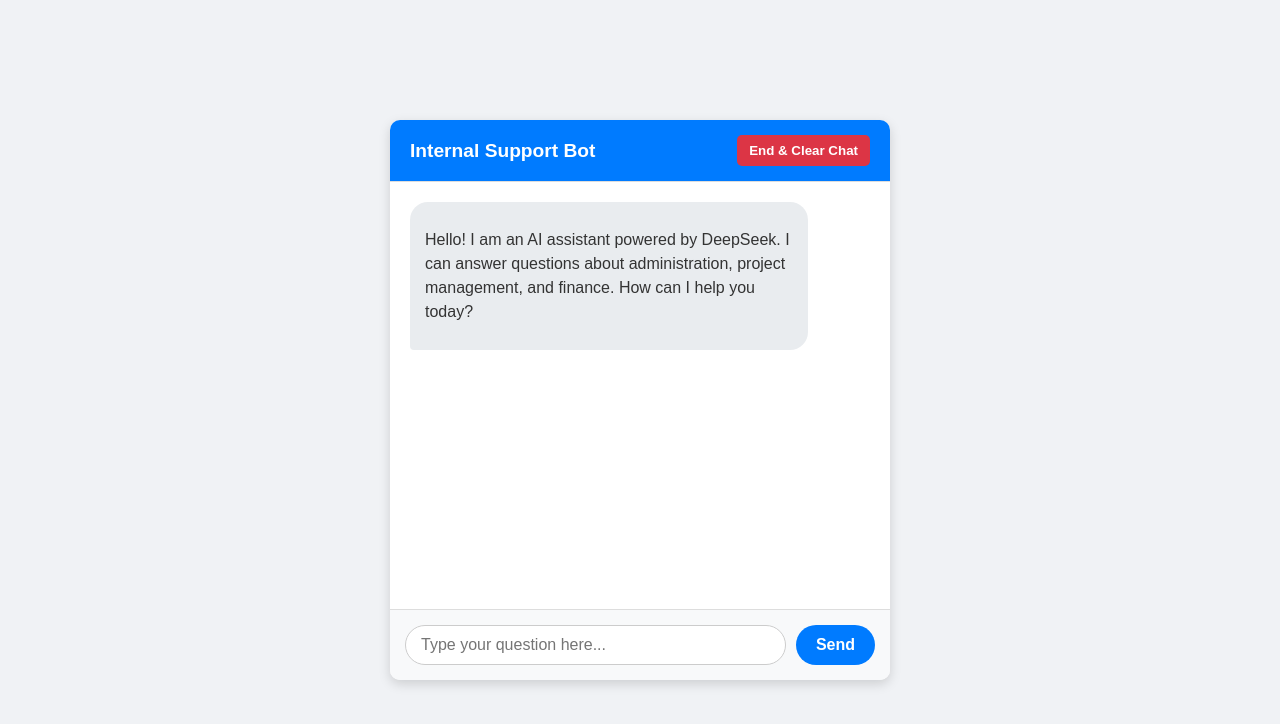
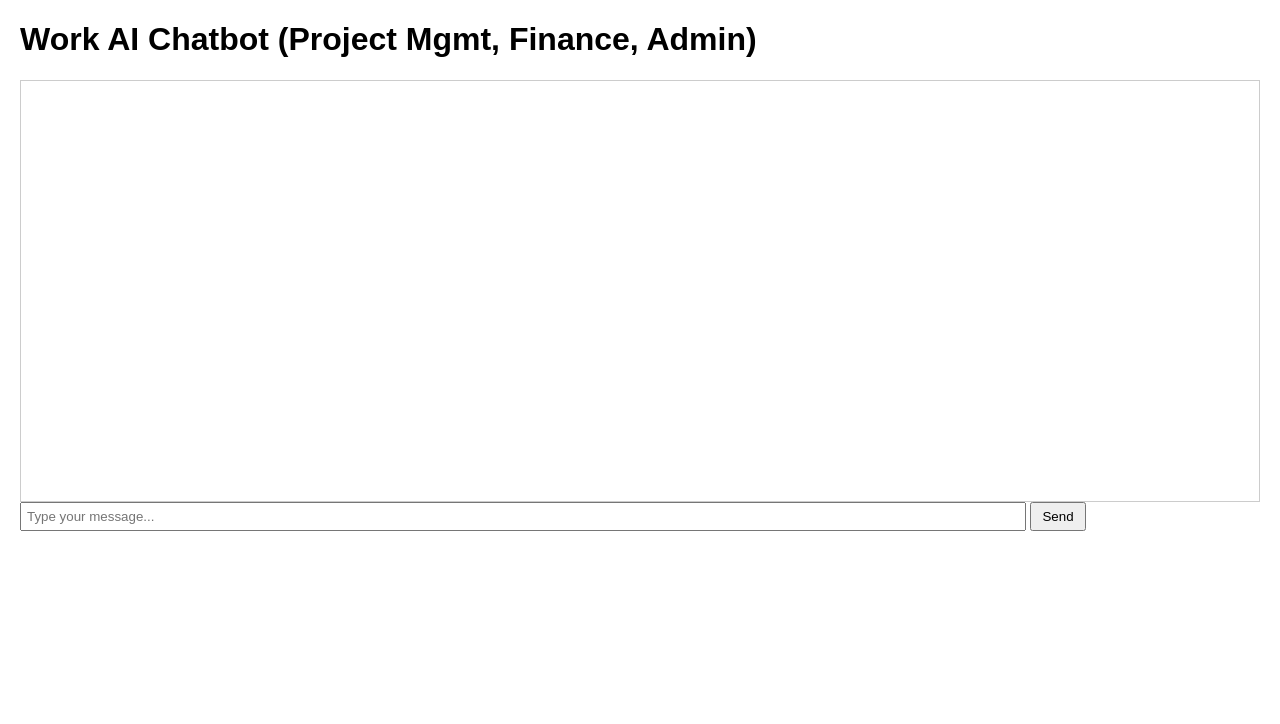
Before and after one commit to ziado0/ai-chatbot, a plain HTML site: page index.html in a window 1280 px wide. Drawn offline with Linux system fonts and the light colour scheme.

Commit message:
Update index.html

```diff
--- a/index.html
+++ b/index.html
@@ -1,36 +1,80 @@
 <!DOCTYPE html>
 <html lang="en">
 <head>
-  <meta charset="UTF-8" />
-  <meta name="viewport" content="width=device-width, initial-scale=1.0"/>
-  <title>Internal Q&A Chatbot (DeepSeek)</title>
-  <link rel="stylesheet" href="style.css" />
+    <meta charset="UTF-8">
+    <meta name="viewport" content="width=device-width, initial-scale=1.0">
+    <title>Work AI Chatbot</title>
+    <style>
+        body { font-family: Arial, sans-serif; margin: 20px; }
+        #chat-container { border: 1px solid #ccc; padding: 10px; height: 400px; overflow-y: scroll; }
+        #chat-messages { margin-bottom: 10px; }
+        .message { margin: 5px 0; padding: 5px; border-radius: 5px; }
+        .user { background-color: #e0f7fa; text-align: right; }
+        .bot { background-color: #f1f1f1; text-align: left; }
+        #user-input { width: 80%; padding: 5px; }
+        button { padding: 5px 10px; }
+    </style>
 </head>
 <body>
-  <div id="chat-container">
-    <div id="chat-header">
-      <h2>Internal Support Bot</h2>
-      <button id="end-chat-btn">End & Clear Chat</button>
+    <h1>Work AI Chatbot (Project Mgmt, Finance, Admin)</h1>
+    <div id="chat-container">
+        <div id="chat-messages"></div>
     </div>
-    <div id="chat-box">
-      <div class="chat-message bot-message">
-        <p>
-          Hello! I am an AI assistant powered by DeepSeek. I can answer
-          questions about administration, project management, and finance.
-          How can I help you today?
-        </p>
-      </div>
-    </div>
-    <div id="input-container">
-      <input
-        type="text"
-        id="user-input"
-        placeholder="Type your question here..."
-        autocomplete="off"
-      />
-      <button id="send-btn">Send</button>
-    </div>
-  </div>
-  <script src="script.js"></script>
+    <input type="text" id="user-input" placeholder="Type your message...">
+    <button onclick="sendMessage()">Send</button>
+
+    <script>
+        const apiKey = 'sk-0e0233e41b6b444fade3f3d3b8bba4af'; // Replace with your actual key
+        const apiUrl = 'https://api.deepseek.com/chat/completions';
+        const model = 'deepseek-chat'; // You can change to 'deepseek-reasoner' for more thoughtful responses
+        let conversationHistory = [
+            { role: 'system', content: 'You are an AI assistant specialized in project management, finance, administration, and other work-related tasks. Provide helpful, concise advice without saving any data.' }
+        ];
+
+        function addMessage(content, isUser) {
+            const messagesDiv = document.getElementById('chat-messages');
+            const messageDiv = document.createElement('div');
+            messageDiv.classList.add('message', isUser ? 'user' : 'bot');
+            messageDiv.textContent = content;
+            messagesDiv.appendChild(messageDiv);
+            document.getElementById('chat-container').scrollTop = document.getElementById('chat-container').scrollHeight;
+        }
+
+        async function sendMessage() {
+            const userInput = document.getElementById('user-input').value;
+            if (!userInput) return;
+
+            addMessage(userInput, true);
+            document.getElementById('user-input').value = '';
+
+            conversationHistory.push({ role: 'user', content: userInput });
+
+            try {
+                const response = await fetch(apiUrl, {
+                    method: 'POST',
+                    headers: {
+                        'Content-Type': 'application/json',
+                        'Authorization': `Bearer ${apiKey}`
+                    },
+                    body: JSON.stringify({
+                        model: model,
+                        messages: conversationHistory,
+                        stream: false
+                    })
+                });
+
+                if (!response.ok) {
+                    throw new Error('API request failed');
+                }
+
+                const data = await response.json();
+                const botReply = data.choices[0].message.content;
+                addMessage(botReply, false);
+                conversationHistory.push({ role: 'assistant', content: botReply });
+            } catch (error) {
+                addMessage('Error: Could not get response. Check your API key or internet.', false);
+            }
+        }
+    </script>
 </body>
 </html>
```
